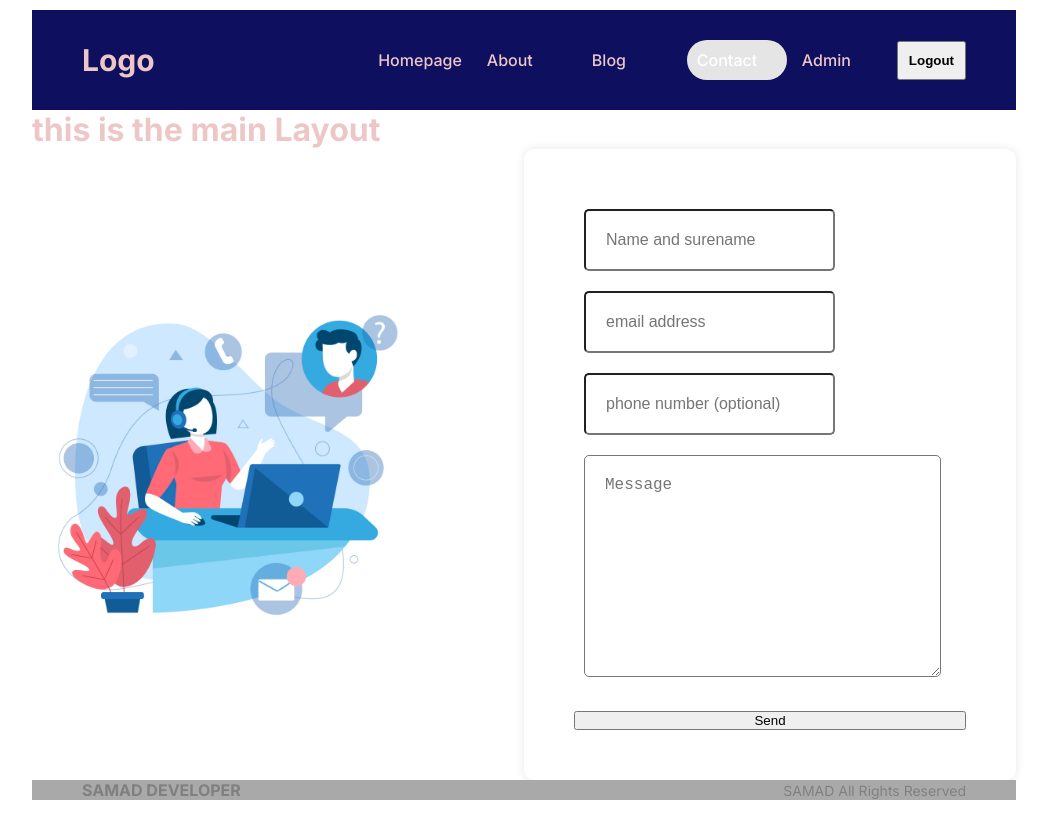
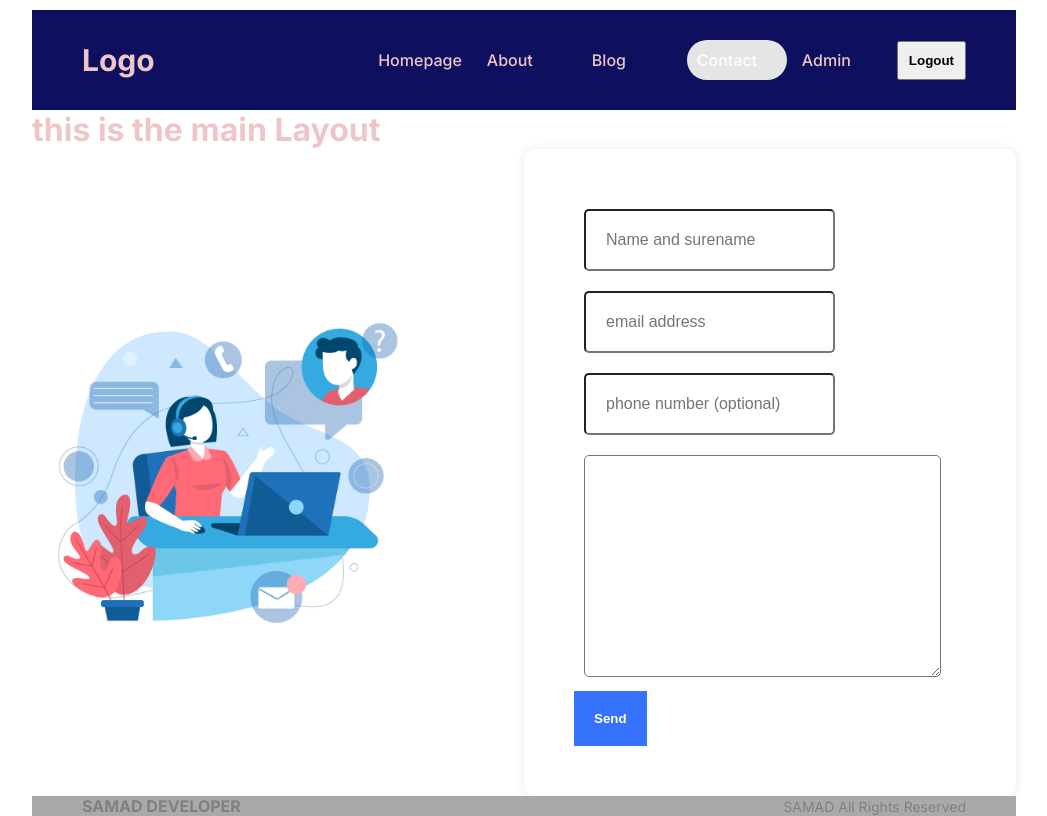
Before and after one commit to samade747/next-practice-, a Next.js app: page /contact in a window 1280 px wide. Shown: the whole page, without its empty margins (116-1163 px from the left). Built offline with nearby package versions, Linux system fonts and the light colour scheme.

Commit message:
1008am 24 8 2024

```diff
--- a/src/app/about/about.module.css
+++ b/src/app/about/about.module.css
@@ -17,7 +17,7 @@
 
 .desc{
     font-size: 20px;
-    .0000000000000
+
     font-weight: 300;
 }
 
--- a/src/app/about/page.jsx
+++ b/src/app/about/page.jsx
@@ -41,7 +41,7 @@
       <Image
         src="/about.png"
         alt="about Image"
-        width={500} height={400}
+        fill
         className={styles.img}
       />
     </div>
--- a/src/app/contact/page.jsx
+++ b/src/app/contact/page.jsx
@@ -13,11 +13,9 @@
           <input type="text" placeholder="Name and surename" />
           <input type="text" placeholder="email address" />
           <input type="text" placeholder="phone number (optional)" />
-          <textarea placeholder="Message" cols="30" rows="10" id='' type="text">
-            </textarea>
+          <textarea name="" id="" cols="30" rows="10" placeholder="Message"> </textarea>
+          <button>Send</button>
         </form>
-        <button>Send</button>
-
       </div>
     </div>
     )
```
